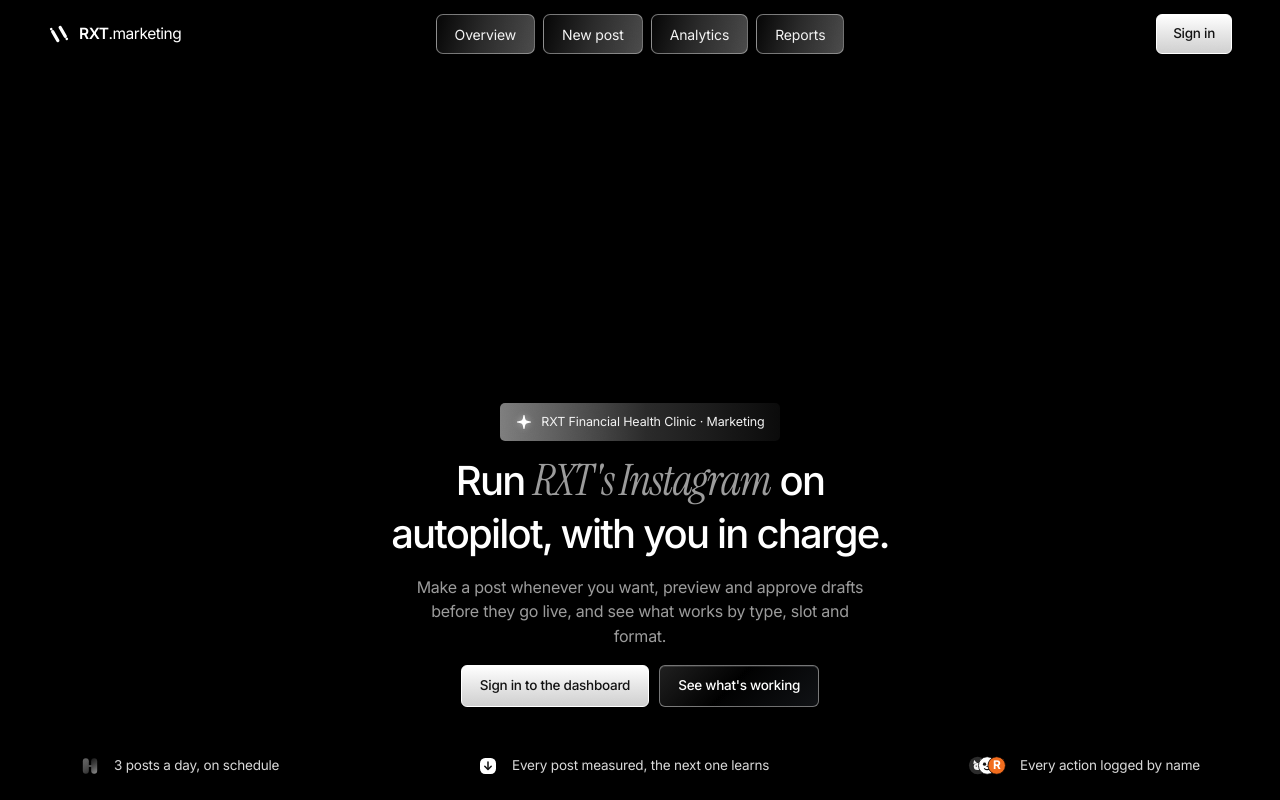
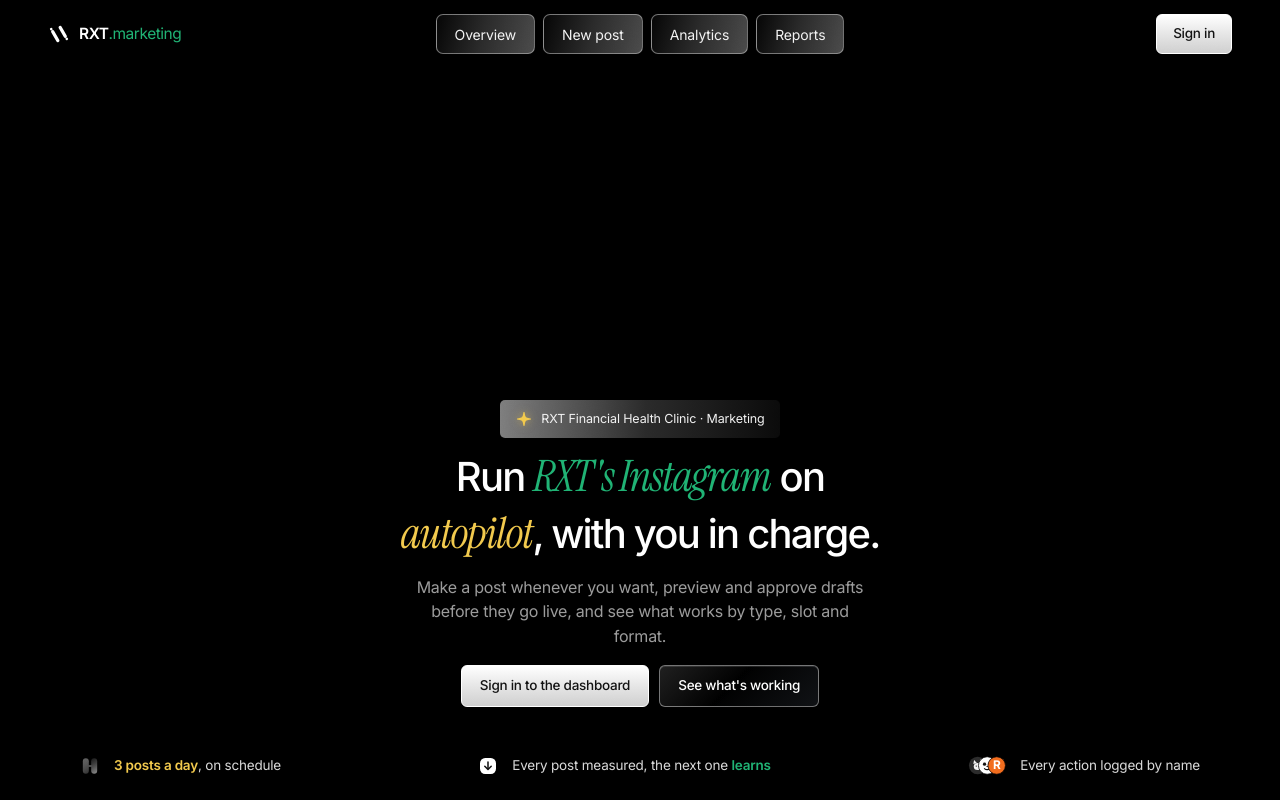
Before and after one commit to realharish2010-gif/Rxt, a website: page dashboard/public/index.html in a window 1280 px wide. Drawn offline with Linux system fonts and the light colour scheme; no server answers.

Commit message:
Dashboard: RXT green and yellow accents in the wording (#13)
Claude-Session: https://claude.ai/code/session_01Lr5vuK2XcmvF1be9q32zBD

Co-authored-by: Claude <noreply@anthropic.com>

```diff
--- a/dashboard/public/index.html
+++ b/dashboard/public/index.html
@@ -53,12 +53,12 @@
     <main class="hero landing-only" id="top">
       <div class="hero-copy">
         <span class="badge appear appear--pop" style="--d:0.22s">
-          <svg class="badge-star" width="18" height="20" viewBox="0 0 24 24" fill="#ffffff" aria-hidden="true"><path d="M12 2.6C12.55 2.6 12.88 3.15 13.08 4.7c.62 4.7 1.52 5.6 6.22 6.22 1.55.2 2.1.53 2.1 1.08s-.55.88-2.1 1.08c-4.7.62-5.6 1.52-6.22 6.22-.2 1.55-.53 2.1-1.08 2.1s-.88-.55-1.08-2.1c-.62-4.7-1.52-5.6-6.22-6.22C3.15 12.88 2.6 12.55 2.6 12s.55-.88 2.1-1.08c4.7-.62 5.6-1.52 6.22-6.22C11.12 3.15 11.45 2.6 12 2.6Z"/></svg>
+          <svg class="badge-star" width="18" height="20" viewBox="0 0 24 24" fill="#f2c94c" aria-hidden="true"><path d="M12 2.6C12.55 2.6 12.88 3.15 13.08 4.7c.62 4.7 1.52 5.6 6.22 6.22 1.55.2 2.1.53 2.1 1.08s-.55.88-2.1 1.08c-4.7.62-5.6 1.52-6.22 6.22-.2 1.55-.53 2.1-1.08 2.1s-.88-.55-1.08-2.1c-.62-4.7-1.52-5.6-6.22-6.22C3.15 12.88 2.6 12.55 2.6 12s.55-.88 2.1-1.08c4.7-.62 5.6-1.52 6.22-6.22C11.12 3.15 11.45 2.6 12 2.6Z"/></svg>
           RXT Financial Health Clinic · Marketing
         </span>
         <h1>
           <span class="headline-line"><span class="appear appear--mask" style="--d:0.42s">Run <em>RXT's Instagram</em> on</span></span>
-          <span class="headline-line"><span class="appear appear--mask" style="--d:0.62s">autopilot, with you in charge.</span></span>
+          <span class="headline-line"><span class="appear appear--mask" style="--d:0.62s"><em class="y">autopilot</em>, with you in charge.</span></span>
         </h1>
         <p class="lede appear appear--soft" style="--d:0.82s">Make a post whenever you want, preview and approve drafts before they go live, and see what works by type, slot and format.</p>
         <div class="hero-actions">
@@ -81,7 +81,7 @@
           <rect x="13.4" y="2.6" width="7.2" height="18.8" rx="3.6" fill="url(#pill-b)"/>
           <rect x="9.2" y="10.9" width="5.6" height="2.2" rx="1.1" fill="#4a4a4a"/>
         </svg>
-        <span>3 posts a day, on schedule</span>
+        <span><b class="y">3 posts a day</b>, on schedule</span>
       </div>
       <div class="stat appear appear--stat" style="--d:1.28s">
         <svg class="stat-icon" width="20" height="20" viewBox="0 0 24 24" aria-hidden="true">
@@ -89,7 +89,7 @@
           <path d="M12 7.1v7.4" stroke="#111" stroke-width="1.85" stroke-linecap="round" fill="none"/>
           <path d="M8.15 12.35L12 16.2l3.85-3.85" stroke="#111" stroke-width="1.85" stroke-linecap="round" stroke-linejoin="round" fill="none"/>
         </svg>
-        <span>Every post measured, the next one learns</span>
+        <span>Every post measured, the next one <b class="g">learns</b></span>
       </div>
       <div class="stat appear appear--stat" style="--d:1.44s">
         <svg class="stat-icon-wide" width="38" height="21" viewBox="0 0 40 22" aria-hidden="true">
--- a/dashboard/public/style.css
+++ b/dashboard/public/style.css
@@ -55,6 +55,9 @@ html, body { background: #000000 !important; color: #ffffff; }
   --info: #b4c8ff;
   --info-bg: rgba(180, 200, 255, 0.1);
   --sans: "Inter", system-ui, -apple-system, BlinkMacSystemFont, "Segoe UI", sans-serif;
+  /* RXT brand: green #087A50 and yellow #F2C94C (config.json). The green is lifted a little so it reads on black. */
+  --rxt-green: #1fb273;
+  --rxt-yellow: #f2c94c;
   --serif: "Instrument Serif", "Times New Roman", Times, serif;
   color-scheme: dark;
 }
@@ -127,7 +130,7 @@ body.landing .app-only, body.app .landing-only { display: none !important; }
   color: #fff;
 }
 .logo svg { width: var(--logo-mark); height: var(--logo-mark); flex: none; }
-.logo-suffix { font-weight: 400; }
+.logo-suffix { font-weight: 400; color: var(--rxt-green); }
 
 #site-nav { display: flex; align-items: center; gap: 8px; justify-self: center; }
 #site-nav a {
@@ -290,7 +293,7 @@ body.menu-open .burger span:nth-child(3) { transform: translateY(-6.5px) rotate(
   font-weight: 400;
   letter-spacing: -0.01em;
 }
-.badge-star { filter: drop-shadow(0 0 3px rgba(255, 255, 255, 0.45)); animation: in-star 0.9s cubic-bezier(0.16, 1, 0.3, 1) 0.28s both; flex: none; }
+.badge-star { filter: drop-shadow(0 0 4px rgba(242, 201, 76, 0.55)); animation: in-star 0.9s cubic-bezier(0.16, 1, 0.3, 1) 0.28s both; flex: none; }
 .hero h1 {
   display: flex;
   flex-direction: column;
@@ -303,13 +306,16 @@ body.menu-open .burger span:nth-child(3) { transform: translateY(-6.5px) rotate(
 }
 .headline-line { display: block; overflow: hidden; padding: 0.06em 0.15em 0.14em; }
 .headline-line > span { display: block; }
+.hero h1 em.y, .y { color: var(--rxt-yellow); }
+.g { color: var(--rxt-green); }
+.stat b { font-weight: 600; }
 .hero h1 em {
   font-family: var(--serif);
   font-style: italic;
   font-weight: 400;
   font-size: 1.08em;
   letter-spacing: -0.03em;
-  color: #9a9a9a;
+  color: var(--rxt-green);
   animation: in-em 1.2s cubic-bezier(0.16, 1, 0.3, 1) 0.72s both;
 }
 .lede { max-width: var(--lede-max); margin-top: 18px; color: #9a9a9a; font-size: var(--lede); font-weight: 400; line-height: 1.55; letter-spacing: -0.015em; }
@@ -389,7 +395,7 @@ body.menu-open .burger span:nth-child(3) { transform: translateY(-6.5px) rotate(
 }
 .sheet-box { max-width: 400px; padding: 34px 28px 28px; display: grid; gap: 16px; justify-items: center; text-align: center; }
 .sheet-box h2, .modal-box h2 { font-size: 26px; font-weight: 500; letter-spacing: -0.04em; line-height: 1.15; }
-.sheet-box h2 em, .page-head h1 em, #page > h1 em { font-family: var(--serif); font-style: italic; font-weight: 400; color: #9a9a9a; font-size: 1.08em; letter-spacing: -0.02em; }
+.sheet-box h2 em, .page-head h1 em, #page > h1 em { font-family: var(--serif); font-style: italic; font-weight: 400; color: var(--rxt-green); font-size: 1.08em; letter-spacing: -0.02em; }
 .sheet-box .btn { width: 100%; max-width: 280px; }
 #google-btn { min-height: 44px; display: grid; place-items: center; }
 #google-btn:empty { display: none; }
```
